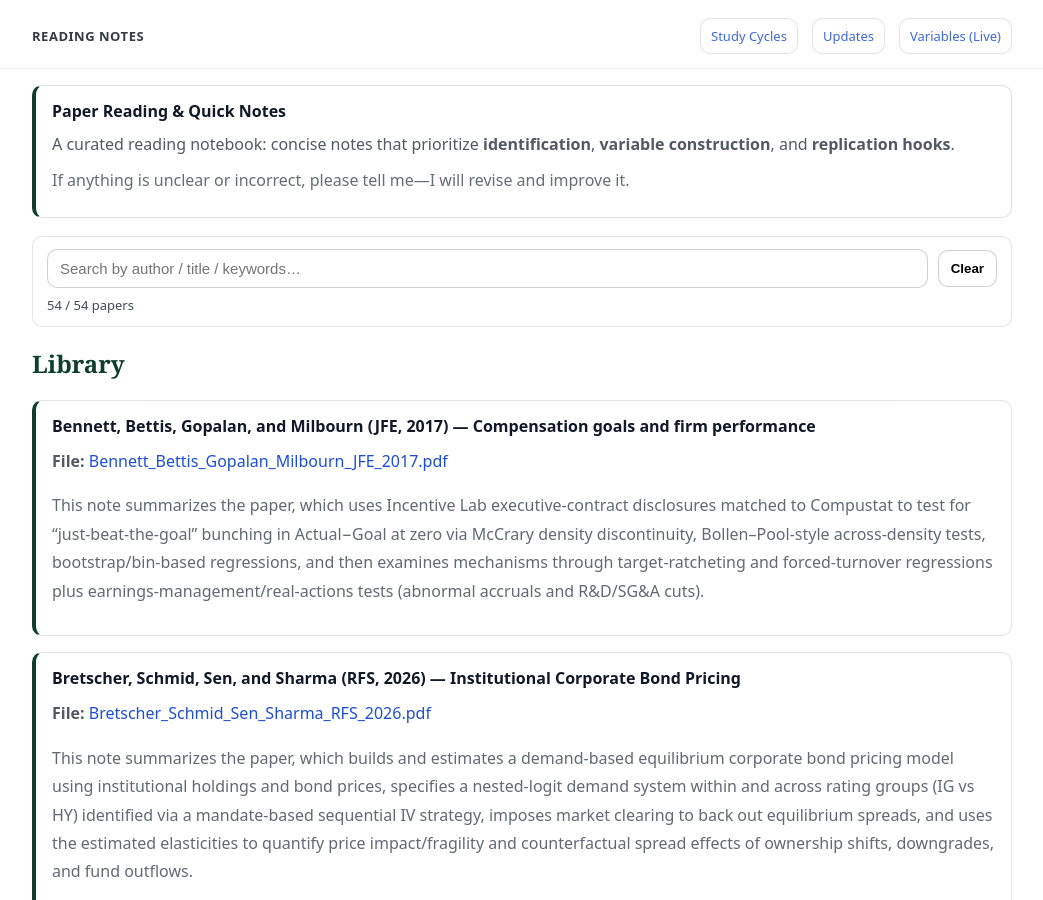
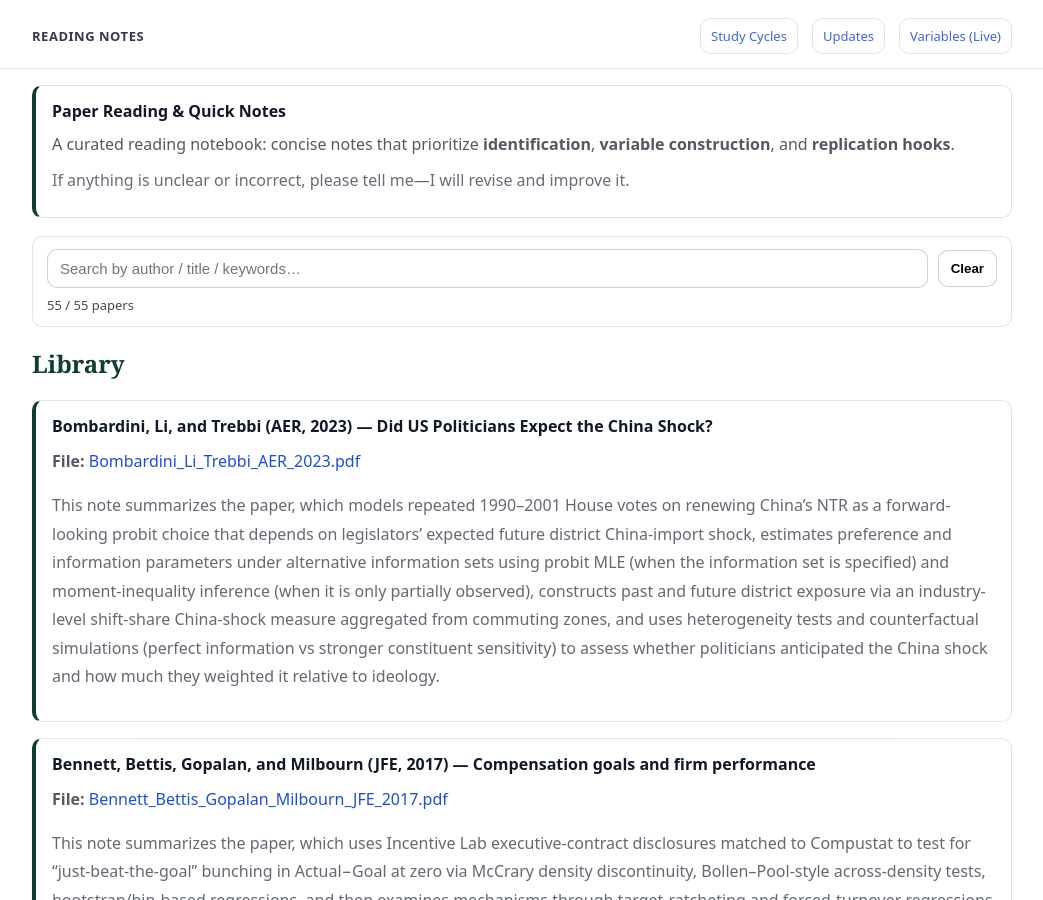
Before and after one commit to yaxinzn/study-archive, a Jekyll site: the page built from reading/index.md, in a window 1280 px wide and 900 px high. Shown: the whole window, without its empty margins (118-1161 px from the left). Built offline with Jekyll 4.4.1, drawn with Linux system fonts in a browser that asks for light colours.

Commit message:
Reading: add/update Bombardini_Li_Trebbi_AER_2023.pdf

```diff
--- a/_data/reading.yml
+++ b/_data/reading.yml
@@ -1,3 +1,7 @@
+- title: "Bombardini, Li, and Trebbi (AER, 2023) — Did US Politicians Expect the China Shock?"
+  file: "Bombardini_Li_Trebbi_AER_2023.pdf"
+  desc: "This note summarizes the paper, which models repeated 1990–2001 House votes on renewing China’s NTR as a forward-looking probit choice that depends on legislators’ expected future district China-import shock, estimates preference and information parameters under alternative information sets using probit MLE (when the information set is specified) and moment-inequality inference (when it is only partially observed), constructs past and future district exposure via an industry-level shift-share China-shock measure aggregated from commuting zones, and uses heterogeneity tests and counterfactual simulations (perfect information vs stronger constituent sensitivity) to assess whether politicians anticipated the China shock and how much they weighted it relative to ideology."
+
 - title: "Bennett, Bettis, Gopalan, and Milbourn (JFE, 2017) — Compensation goals and firm performance"
   file: "Bennett_Bettis_Gopalan_Milbourn_JFE_2017.pdf"
   desc: "This note summarizes the paper, which uses Incentive Lab executive-contract disclosures matched to Compustat to test for “just-beat-the-goal” bunching in Actual−Goal at zero via McCrary density discontinuity, Bollen–Pool-style across-density tests, bootstrap/bin-based regressions, and then examines mechanisms through target-ratcheting and forced-turnover regressions plus earnings-management/real-actions tests (abnormal accruals and R&D/SG&A cuts)."
```
Also changed, not shown: 1 other file.
